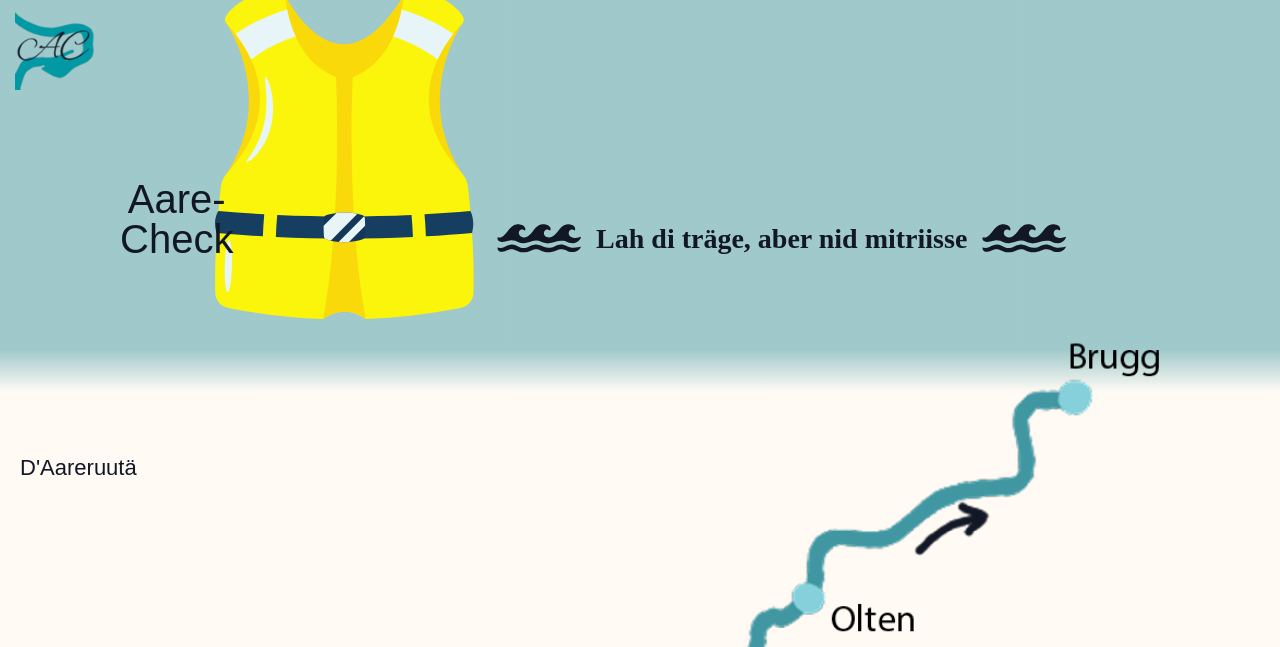
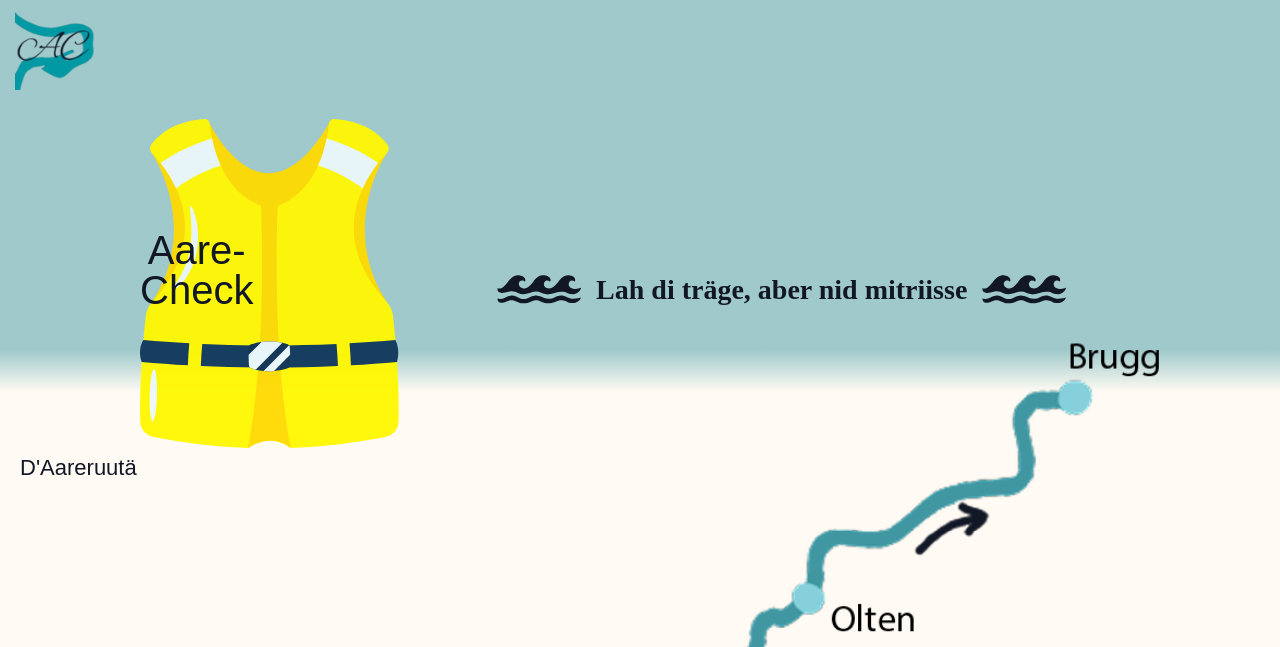
Before and after one commit to JennyDerreR/IM3_aare, a PHP site: page /landing.html in a window 1280 px wide. Shown: the top 647 px of the page. Run offline with PHP 8.4, Linux system fonts and the light colour scheme; data that the repository does not hold is empty.

Commit message:
rumprobieren resonsiveness

```diff
--- a/styles.css
+++ b/styles.css
@@ -593,7 +593,7 @@ footer p a {
     }
 
     h2 {
-        font-size: 1.5rem;
+        font-size: 1.7rem;
     }
 
     h3 {
@@ -612,23 +612,35 @@ footer p a {
         z-index: 0;
     }
 
-    .welcome {
-        flex-direction: row; /* keep your main structure */
-        align-items: center;    /* still center other children */
+
+    /* .welcome {
+        flex-direction: row;
+        align-items: center;
     }
 
     .welcome {
         display: flex;
-        justify-content: space-between; /* logo left, tagline right */
+        justify-content: space-between;
         align-items: center;
         max-width: 100%;
         height: 100%;
-        margin: 0 20px;                 /* keep centered within parent */
-        max-width: 1200px;              /* optional: prevent too wide */
+        margin: 0 20px;
+        max-width: 1200px;
+    } */
+
+    .welcome {
+        display: flex;
+        flex-direction: row;
+        align-items: center;
+        justify-content: space-around;
+        max-width: 1200px;
+        margin: 0 auto;
+        transform: none; /* optional: stop that translateY shift */
     }
 
+
     .welcome h1 {
-        align-items: center;
+        align-items: center center;
         margin: 0 60px 0 100px;
     }
 
@@ -639,9 +651,15 @@ footer p a {
     .welcome .swimmwest img {
         max-width: 200px;
         max-height: 240px;
+        position: absolute;
+        top: 73%;
+        left: 19%;
 
+    }
 
-
+    .welcome .tagline {
+        margin-right: 20px;
+        margin-left: -20px;
     }
 
   .transparenz {
```
